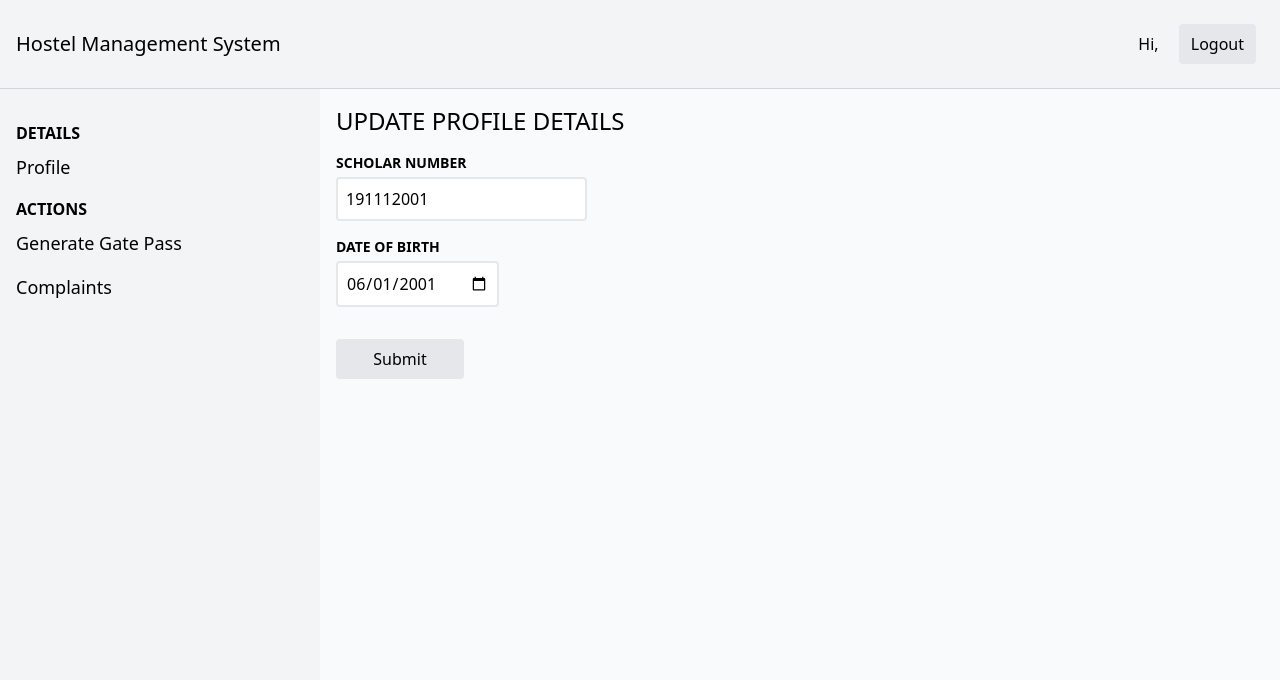
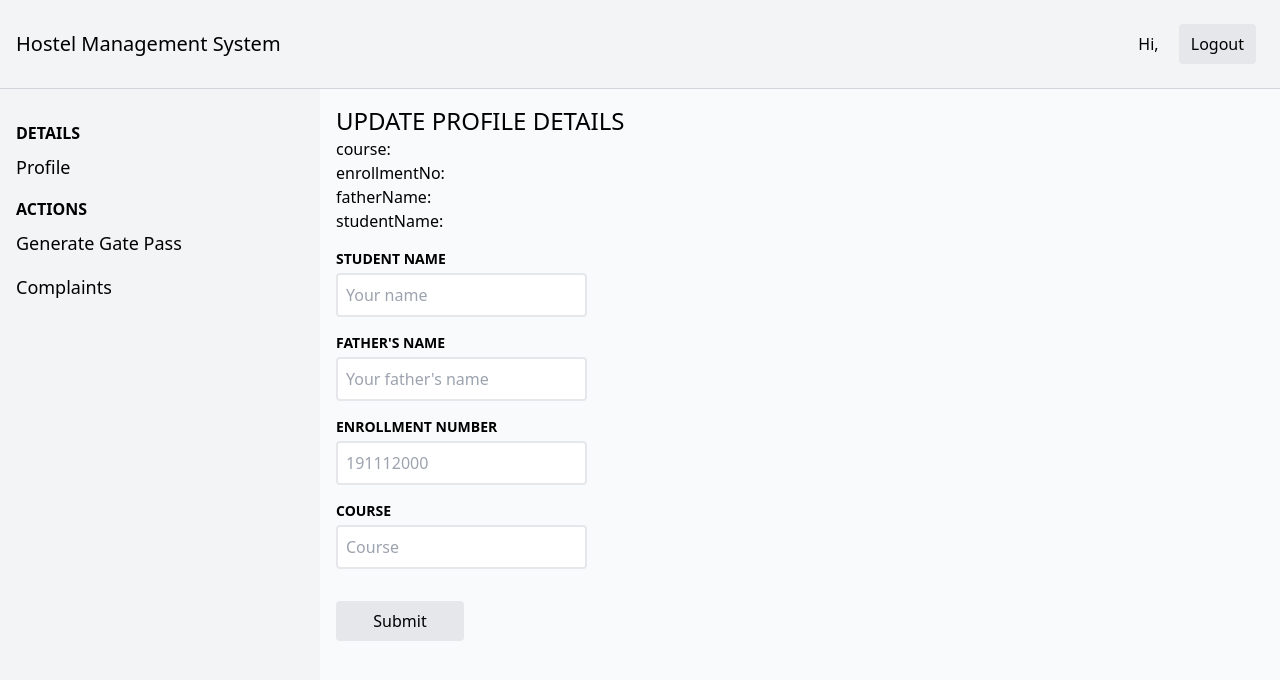
Before and after one commit to seshaljain/beta23_200OK, a Next.js app: page /dashboard/student/profile in a window 1280 px wide. Shown: the top 680 px of the page. Built offline with nearby package versions, Linux system fonts and the light colour scheme; no server answers.

Commit message:
Add profile details page

```diff
--- a/graphql/generated.tsx
+++ b/graphql/generated.tsx
@@ -169,10 +169,8 @@ export type MutationUpdateRideArgs = {
 
 export type MutationUpdateStudentArgs = {
   course?: InputMaybe<Scalars['String']>;
-  dob?: InputMaybe<Scalars['String']>;
   enrollmentNo?: InputMaybe<Scalars['String']>;
   fatherName?: InputMaybe<Scalars['String']>;
-  gender?: InputMaybe<Scalars['String']>;
   studentName?: InputMaybe<Scalars['String']>;
 };
 
@@ -277,14 +275,6 @@ export type RideType = {
   vehicleType: Scalars['String'];
 };
 
-/** An enumeration. */
-export enum StudentGender {
-  /** Female */
-  F = 'F',
-  /** Male */
-  M = 'M'
-}
-
 export type StudentGoingInTime = {
   __typename?: 'StudentGoingInTime';
   studentGoingInTime?: Maybe<StudentInOutTimeType>;
@@ -307,11 +297,12 @@ export type StudentInOutTimeType = {
 export type StudentType = {
   __typename?: 'StudentType';
   complaintSet: Array<ComplaintType>;
+  course?: Maybe<Scalars['String']>;
   enrollmentNo?: Maybe<Scalars['String']>;
   fatherName?: Maybe<Scalars['String']>;
-  gender?: Maybe<StudentGender>;
   id: Scalars['ID'];
   noDues: Scalars['Boolean'];
+  room?: Maybe<Scalars['String']>;
   roomAllotted: Scalars['Boolean'];
   studentName?: Maybe<Scalars['String']>;
   studentinouttimeSet: Array<StudentInOutTimeType>;
@@ -411,14 +402,18 @@ export type UserQuery = { __typename?: 'Query', me?: { __typename?: 'UserNode',
 
 export type UpdateStudMutationVariables = Exact<{
   course?: InputMaybe<Scalars['String']>;
-  dob?: InputMaybe<Scalars['String']>;
   enrollmentNo?: InputMaybe<Scalars['String']>;
   fatherName?: InputMaybe<Scalars['String']>;
-  gender?: InputMaybe<Scalars['String']>;
+  studentName?: InputMaybe<Scalars['String']>;
 }>;
 
 
-export type UpdateStudMutation = { __typename?: 'Mutation', updateStudent?: { __typename?: 'UpdateStudent', student?: { __typename?: 'StudentType', id: string, enrollmentNo?: string | null, studentName?: string | null, fatherName?: string | null } | null } | null };
+export type UpdateStudMutation = { __typename?: 'Mutation', updateStudent?: { __typename?: 'UpdateStudent', student?: { __typename?: 'StudentType', id: string, enrollmentNo?: string | null, studentName?: string | null, fatherName?: string | null, course?: string | null } | null } | null };
+
+export type ProfileQueryVariables = Exact<{ [key: string]: never; }>;
+
+
+export type ProfileQuery = { __typename?: 'Query', me?: { __typename?: 'UserNode', student?: { __typename?: 'StudentType', id: string, enrollmentNo?: string | null, studentName?: string | null, fatherName?: string | null, course?: string | null } | null } | null };
 
 
 export const LoginDocument = gql`
@@ -572,19 +567,19 @@ export type UserQueryHookResult = ReturnType<typeof useUserQuery>;
 export type UserLazyQueryHookResult = ReturnType<typeof useUserLazyQuery>;
 export type UserQueryResult = Apollo.QueryResult<UserQuery, UserQueryVariables>;
 export const UpdateStudDocument = gql`
-    mutation updateStud($course: String, $dob: String, $enrollmentNo: String, $fatherName: String, $gender: String) {
+    mutation updateStud($course: String, $enrollmentNo: String, $fatherName: String, $studentName: String) {
   updateStudent(
     course: $course
-    dob: $dob
     enrollmentNo: $enrollmentNo
     fatherName: $fatherName
-    gender: $gender
+    studentName: $studentName
   ) {
     student {
       id
       enrollmentNo
       studentName
       fatherName
+      course
     }
   }
 }
@@ -605,10 +600,9 @@ export type UpdateStudMutationFn = Apollo.MutationFunction<UpdateStudMutation, U
  * const [updateStudMutation, { data, loading, error }] = useUpdateStudMutation({
  *   variables: {
  *      course: // value for 'course'
- *      dob: // value for 'dob'
  *      enrollmentNo: // value for 'enrollmentNo'
  *      fatherName: // value for 'fatherName'
- *      gender: // value for 'gender'
+ *      studentName: // value for 'studentName'
  *   },
  * });
  */
@@ -619,3 +613,43 @@ export function useUpdateStudMutation(baseOptions?: Apollo.MutationHookOptions<U
 export type UpdateStudMutationHookResult = ReturnType<typeof useUpdateStudMutation>;
 export type UpdateStudMutationResult = Apollo.MutationResult<UpdateStudMutation>;
 export type UpdateStudMutationOptions = Apollo.BaseMutationOptions<UpdateStudMutation, UpdateStudMutationVariables>;
+export const ProfileDocument = gql`
+    query profile {
+  me {
+    student {
+      id
+      enrollmentNo
+      studentName
+      fatherName
+      course
+    }
+  }
+}
+    `;
+
+/**
+ * __useProfileQuery__
+ *
+ * To run a query within a React component, call `useProfileQuery` and pass it any options that fit your needs.
+ * When your component renders, `useProfileQuery` returns an object from Apollo Client that contains loading, error, and data properties
+ * you can use to render your UI.
+ *
+ * @param baseOptions options that will be passed into the query, supported options are listed on: https://www.apollographql.com/docs/react/api/react-hooks/#options;
+ *
+ * @example
+ * const { data, loading, error } = useProfileQuery({
+ *   variables: {
+ *   },
+ * });
+ */
+export function useProfileQuery(baseOptions?: Apollo.QueryHookOptions<ProfileQuery, ProfileQueryVariables>) {
+        const options = {...defaultOptions, ...baseOptions}
+        return Apollo.useQuery<ProfileQuery, ProfileQueryVariables>(ProfileDocument, options);
+      }
+export function useProfileLazyQuery(baseOptions?: Apollo.LazyQueryHookOptions<ProfileQuery, ProfileQueryVariables>) {
+          const options = {...defaultOptions, ...baseOptions}
+          return Apollo.useLazyQuery<ProfileQuery, ProfileQueryVariables>(ProfileDocument, options);
+        }
+export type ProfileQueryHookResult = ReturnType<typeof useProfileQuery>;
+export type ProfileLazyQueryHookResult = ReturnType<typeof useProfileLazyQuery>;
+export type ProfileQueryResult = Apollo.QueryResult<ProfileQuery, ProfileQueryVariables>;
--- a/pages/dashboard/student/profile.js
+++ b/pages/dashboard/student/profile.js
@@ -1,43 +1,128 @@
 import DashboardLayout from '../../../components/layouts/dashboard'
+import { useMutation, gql } from '@apollo/client'
 import { Formik, Field, Form } from 'formik'
-import { useUpdateStudMutation } from '../../../graphql/generated'
+import {
+  useUpdateStudMutation,
+  useProfileQuery,
+} from '../../../graphql/generated'
 
 const styles = {
   label: 'block uppercase text-sm font-bold mt-4',
   field: 'p-2 mt-1 rounded border border-gray-200 border-2',
 }
 
+const UPDATE_STUD = gql`
+  mutation updateStud(
+    $course: String
+    $enrollmentNo: String
+    $fatherName: String
+    $studentName: String
+  ) {
+    updateStudent(
+      course: $course
+      enrollmentNo: $enrollmentNo
+      fatherName: $fatherName
+      studentName: $studentName
+    ) {
+      student {
+        id
+        enrollmentNo
+        studentName
+        fatherName
+        course
+      }
+    }
+  }
+`
+
+const GET_PROFILE = gql`
+  query profile {
+    me {
+      student {
+        id
+        enrollmentNo
+        studentName
+        fatherName
+        course
+      }
+    }
+  }
+`
+
 export default function Profile() {
-  const [updateStudMutation] = useUpdateStudMutation()
+  const [updateStud] = useMutation(UPDATE_STUD, {
+    refetchQueries: [{ query: GET_PROFILE }, 'GetProfile'],
+  })
+  const { data } = useProfileQuery()
 
   return (
     <DashboardLayout title="Update Profile Details">
+      <div>
+        <p>course: {data?.me?.student?.course}</p>
+        <p>enrollmentNo: {data?.me?.student?.enrollmentNo}</p>
+        <p>fatherName: {data?.me?.student?.fatherName}</p>
+        <p>studentName: {data?.me?.student?.studentName}</p>
+      </div>
       <Formik
-        initialValues={{ schNum: '191112001', DoB: '2001-06-01' }}
+        initialValues={{
+          name: '',
+          fatherName: '',
+          enrNum: '',
+          course: '',
+          studentName: '',
+        }}
         onSubmit={async (values) => {
-          updateStudMutation({
-            course: values.course,
-            dob: values.DoB,
-            enrollmentNo: values.enrollmentNo,
-            fatherName: values.fatherName,
-            gender: values.gender,
+          updateStud({
+            variables: {
+              course: values.course,
+              enrollmentNo: values.enrollmentNo,
+              fatherName: values.fatherName,
+              studentName: values.studentName,
+            },
           })
         }}
       >
         <Form>
-          <label className={styles.label} htmlFor="schNum">
-            Scholar Number
+          <label className={styles.label} htmlFor="name">
+            Student Name
           </label>
           <Field
             className={styles.field}
-            id="schNum"
-            name="schNum"
-            type="number"
+            id="studentName"
+            name="studentName"
+            type="text"
+            placeholder="Your name"
           />
-          <label className={styles.label} htmlFor="DoB">
-            Date of Birth
+          <label className={styles.label} htmlFor="fatherName">
+            Father's Name
           </label>
-          <Field className={styles.field} id="DoB" name="DoB" type="date" />
+          <Field
+            className={styles.field}
+            id="fatherName"
+            name="fatherName"
+            type="text"
+            placeholder="Your father's name"
+          />
+          <label className={styles.label} htmlFor="enrNum">
+            Enrollment Number
+          </label>
+          <Field
+            className={styles.field}
+            id="enrNum"
+            name="enrNum"
+            type="text"
+            placeholder="191112000"
+          />
+          <label className={styles.label} htmlFor="course">
+            Course
+          </label>
+          <Field
+            className={styles.field}
+            id="course"
+            name="course"
+            type="text"
+            placeholder="Course"
+          />
           <div className="mt-8">
             <button
               type="submit"
```
Also changed, not shown: graphql/profile.graphql (+25 -2 lines).
